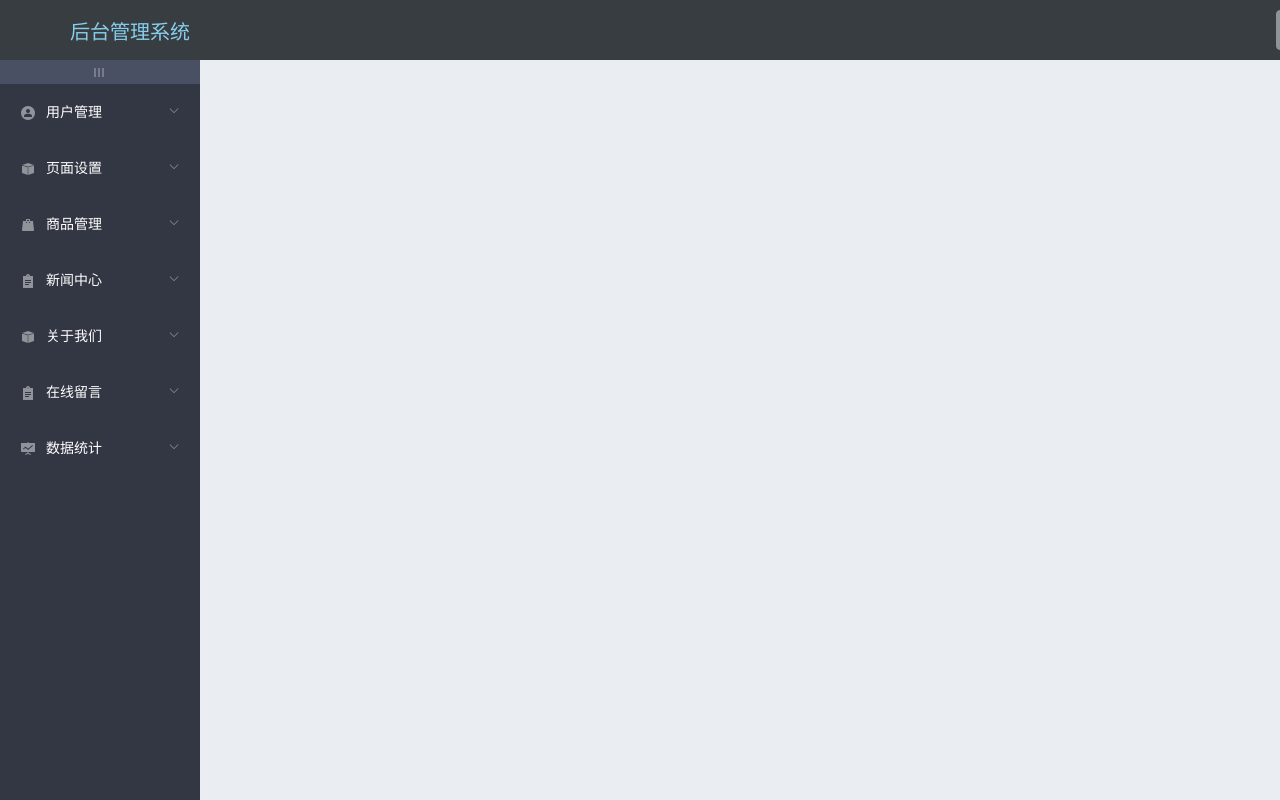
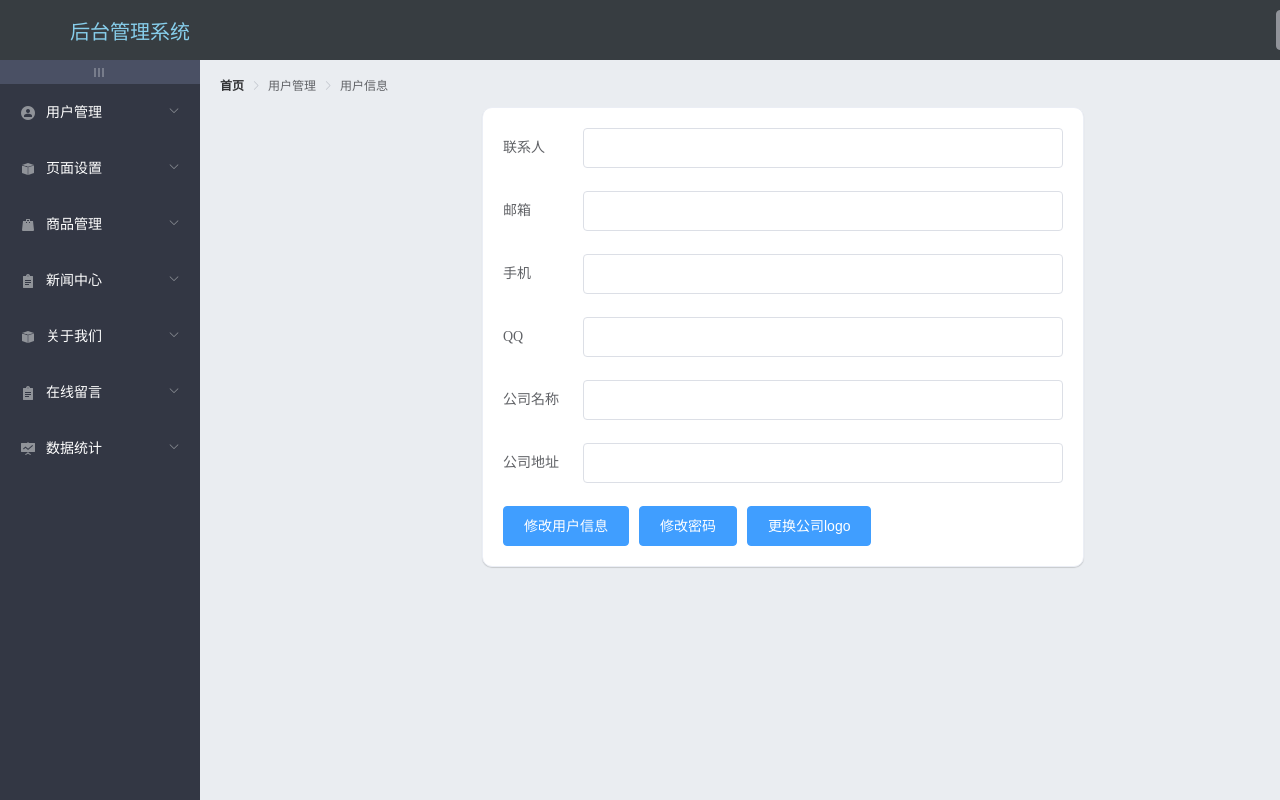
Before and after one commit to yuchenguang0814/vuemalldata, a Vue app: page /#/users in a window 1280 px wide. Shown: the top 800 px of the page. Built offline with nearby package versions, Linux system fonts and the light colour scheme; sample sign-in values are in the browser's storage.

Commit message:
用户功能完善

```diff
--- a/src/main.js
+++ b/src/main.js
@@ -9,6 +9,7 @@ import './assets/css/global.css'
 
 Vue.config.productionTip = false
 Vue.prototype.$http = axios
+Vue.prototype.$baseUrl = 'http://localhost:3000'
 
 Vue.filter('dateFormat', function (originVal) {
   const dt = new Date(originVal)
--- a/src/views/goods/Cate.vue
+++ b/src/views/goods/Cate.vue
@@ -15,12 +15,12 @@
         <el-table-column label="商品序号" prop="pagePath"></el-table-column>
         <el-table-column label="分类小图" prop="simage">
           <template slot-scope="scope">
-            <img :src="`${baseUrl+scope.row.pageTitleImage}`" alt="" width="140px" height="auto">
+            <img :src="`${$baseUrl+scope.row.pageTitleImage}`" alt="" width="140px" height="auto">
           </template>
         </el-table-column>
         <el-table-column label="分类大图" prop="simage">
           <template slot-scope="scope">
-            <img :src="`${baseUrl+scope.row.pageImage}`" alt="" height="140px" width="auto">
+            <img :src="`${$baseUrl+scope.row.pageImage}`" alt="" height="140px" width="auto">
           </template>
         </el-table-column>
         <el-table-column label="分类名称" prop="pageName"></el-table-column>
@@ -123,7 +123,7 @@
               <div slot="tip" class="el-upload__tip">只能上传jpg/png文件，且不超过500kb</div>
             </el-upload>
             <el-card title="图片预览" v-show="previewVisible">
-              <img :src="`${baseUrl+previewPath}`" alt="previewPath">
+              <img :src="`${$baseUrl+previewPath}`" alt="previewPath">
             </el-card>
         </el-form-item>
         <el-form-item label="分类大图">
@@ -145,7 +145,7 @@
               <div slot="tip" class="el-upload__tip">只能上传jpg/png文件，且不超过500kb</div>
             </el-upload>
             <el-card title="图片预览" v-show="previewVisibleBig">
-              <img :src="`${baseUrl+previewPathBig}`" alt="previewPath" height="140px">
+              <img :src="`${$baseUrl+previewPathBig}`" alt="previewPath" height="140px">
             </el-card>
         </el-form-item>
       </el-form>
@@ -167,7 +167,6 @@ export default {
       previewPath: '',
       previewPathBig: '',
       uploadURL: 'http://127.0.0.1:3000/upload',
-      baseUrl: 'http://127.0.0.1:3000',
       headerObj: {
         Authorization: 'goodsCateImage'
       },
--- a/src/views/goods/Edit.vue
+++ b/src/views/goods/Edit.vue
@@ -142,7 +142,7 @@ export default {
     getGoodList () {
       getGood(this.$route.params).then(res => {
         this.editForm = res.data[0]
-        this.previewPath = this.editForm.image
+        this.previewPath = this.$baseUrl + this.editForm.image
         this.editForm.pic = this.editForm.image
       })
     },
@@ -160,7 +160,7 @@ export default {
     handleSuccess (res) {
       this.$message.success('上传产品图片成功!')
       this.previewVisible = false
-      this.editForm.pic = res.img
+      this.editForm.pic = '/uploads/goodspics/' + res.img
     },
     onError (res) {
       this.$message.error('上传产品图片失败!')
--- a/src/views/goods/List.vue
+++ b/src/views/goods/List.vue
@@ -26,7 +26,7 @@
         <el-table-column label="商品序号" prop="sort"></el-table-column>
         <el-table-column label="商品缩略图" prop="image">
           <template slot-scope="scope">
-            <img :src="`http://localhost:3000${scope.row.image}`" alt="" width="140px" height="auto">
+            <img :src="`${$baseUrl + scope.row.image}`" alt="" width="140px" height="auto">
           </template>
         </el-table-column>
         <el-table-column label="商品名称" prop="name"></el-table-column>
--- a/src/views/user/Users.vue
+++ b/src/views/user/Users.vue
@@ -1,5 +1,46 @@
 <template>
   <div>
+    <el-breadcrumb separator-class="el-icon-arrow-right">
+      <el-breadcrumb-item :to="{ path: '/home' }">首页</el-breadcrumb-item>
+      <el-breadcrumb-item>用户管理</el-breadcrumb-item>
+      <el-breadcrumb-item>用户信息</el-breadcrumb-item>
+    </el-breadcrumb>
+    <el-card class="box-card">
+      <el-form :label-position="labelPosition" label-width="80px" :model="editUserForm">
+        <el-form-item label="联系人">
+          <el-input v-model="editUserForm.userName"></el-input>
+        </el-form-item>
+        <el-form-item label="邮箱">
+          <el-input v-model="editUserForm.userEmail"></el-input>
+        </el-form-item>
+        <el-form-item label="手机">
+          <el-input v-model="editUserForm.userPhone"></el-input>
+        </el-form-item>
+        <el-form-item label="QQ">
+          <el-input v-model="editUserForm.userQQ"></el-input>
+        </el-form-item>
+        <el-form-item label="公司名称">
+          <el-input v-model="editUserForm.companyName"></el-input>
+        </el-form-item>
+        <el-form-item label="公司地址">
+          <el-input v-model="editUserForm.companyAddress"></el-input>
+        </el-form-item>
+        <el-button type="primary" >修改用户信息</el-button>
+        <el-button type="primary" @click="editPassworddialogVisible = true">修改密码</el-button>
+        <el-button type="primary">更换公司logo</el-button>
+      </el-form>
+    </el-card>
+    <el-dialog
+      title="修改密码"
+      :visible.sync="editPassworddialogVisible"
+      width="50%"
+      :before-close="handleClose">
+      <span>修改密码</span>
+      <span slot="footer" class="dialog-footer">
+        <el-button @click="editPassworddialogVisible = false">取 消</el-button>
+        <el-button type="primary" @click="editPassword">确 定</el-button>
+      </span>
+    </el-dialog>
   </div>
 </template>
 
@@ -9,6 +50,31 @@ export default {
   },
   data () {
     return {
+      editPassworddialogVisible: false,
+      labelPosition: 'left',
+      editUserForm: {
+        userName: '',
+        userEmail: '',
+        userPhone: '',
+        userQQ: '',
+        companyName: '',
+        companyAddress: ''
+      }
+    }
+  },
+  methods: {
+    handleClose (done) {
+      this.$confirm('确认关闭？')
+        .then(_ => {
+          done()
+        })
+        .catch(_ => {})
+    },
+    editUser () {
+      console.log(this.editUserForm)
+    },
+    editPassword () {
+      console.log(this.editUserForm)
     }
   }
 }
@@ -16,5 +82,9 @@ export default {
 </script>
 
 <style>
-
+.box-card {
+  width:600px;
+  margin: 0 auto;
+  border-radius: 10px
+}
 </style>
```
